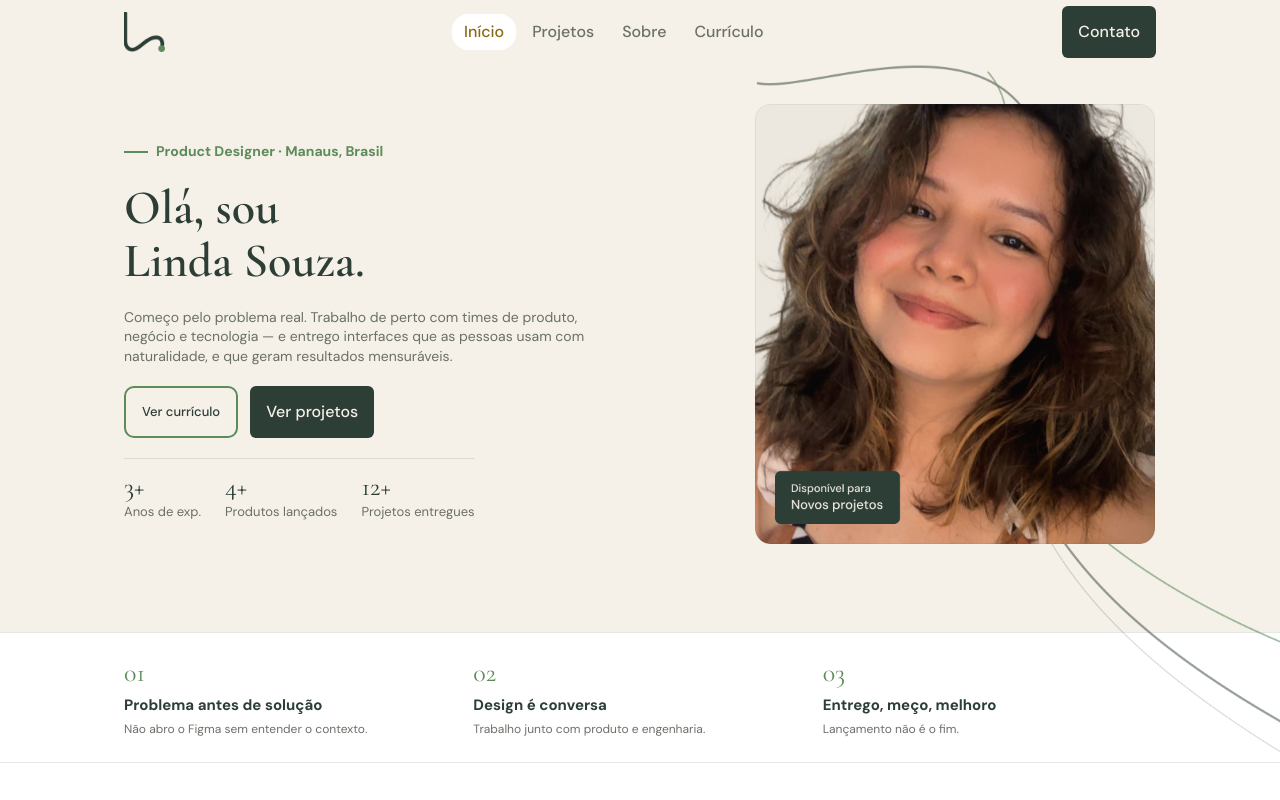
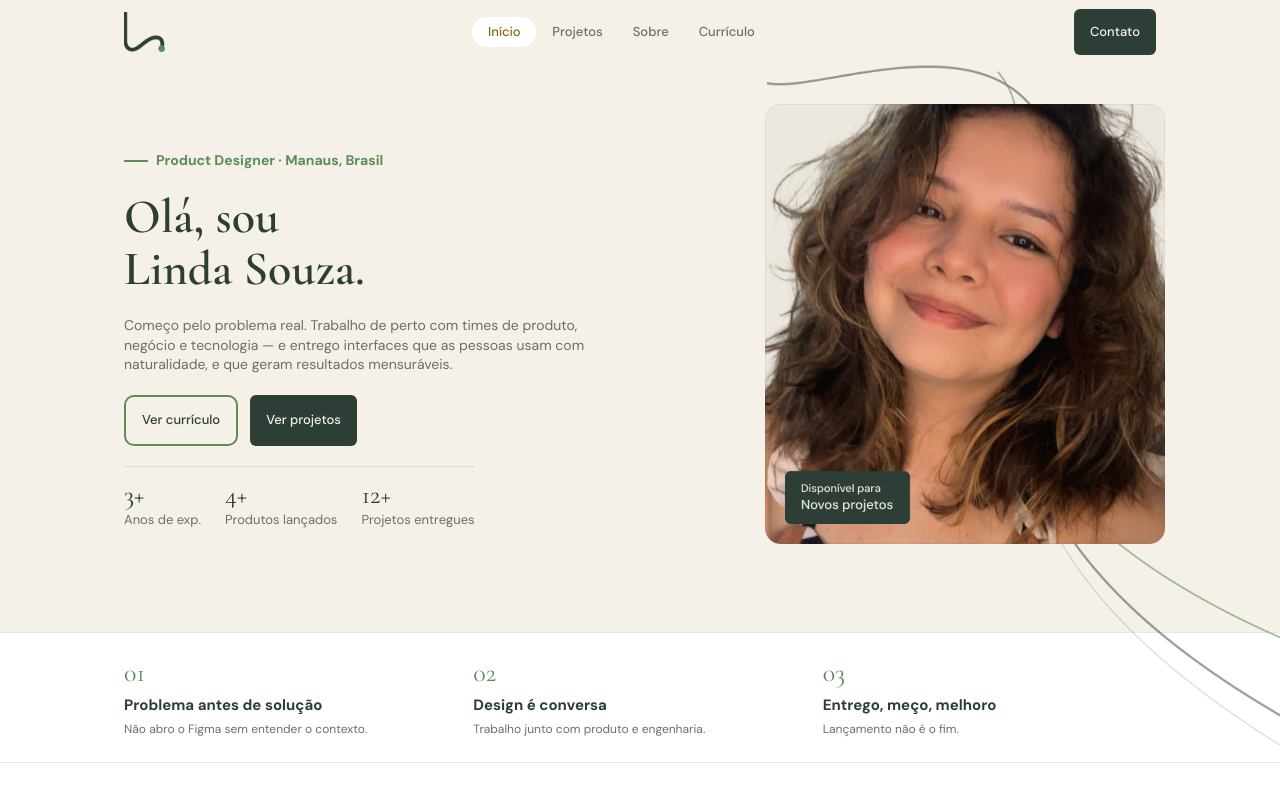
Before and after one commit to Agencia-Lumina-Digital/linda-hillary-port, a React (Vite) app: page / in a window 1280 px wide. Shown: the top 800 px of the page. Built offline with nearby package versions, Linux system fonts and the light colour scheme.

Commit message:
fix: adjust spaces

```diff
--- a/src/components/atoms/Button/Button.tsx
+++ b/src/components/atoms/Button/Button.tsx
@@ -54,7 +54,7 @@ export const Button = ({ variant = 'primary', sx, children, ...props }: ButtonPr
       sx={{
         textTransform: 'none',
         fontWeight: tokens.typography.fontWeight.medium,
-        fontSize: tokens.typography.fontSize[16],
+        fontSize: tokens.typography.fontSize[13],
         ...variantStyles,
         ...sx,
       }}
--- a/src/features/hero/Hero.tsx
+++ b/src/features/hero/Hero.tsx
@@ -7,7 +7,7 @@ import lindaImage from '../../theme/assets/linda-image.png';
 export const Hero = () => {
   return (
     <Box sx={{ position: 'relative', pt: 10 }}>
-      <Grid container spacing={4} alignItems="center">
+      <Grid container columnSpacing={8} rowSpacing={{ xs: 6, md: 8 }} alignItems="center">
         {/* Coluna Esquerda: Conteúdo */}
         <Grid item xs={12} md={7} sx={{ order: { xs: 2, md: 1 }, height: { xs: 'auto', md: '440px' } }}>
           <Stack spacing={5} sx={{ display: 'flex', justifyContent: 'center', height: { xs: 'auto', md: '440px' } }}>
```
